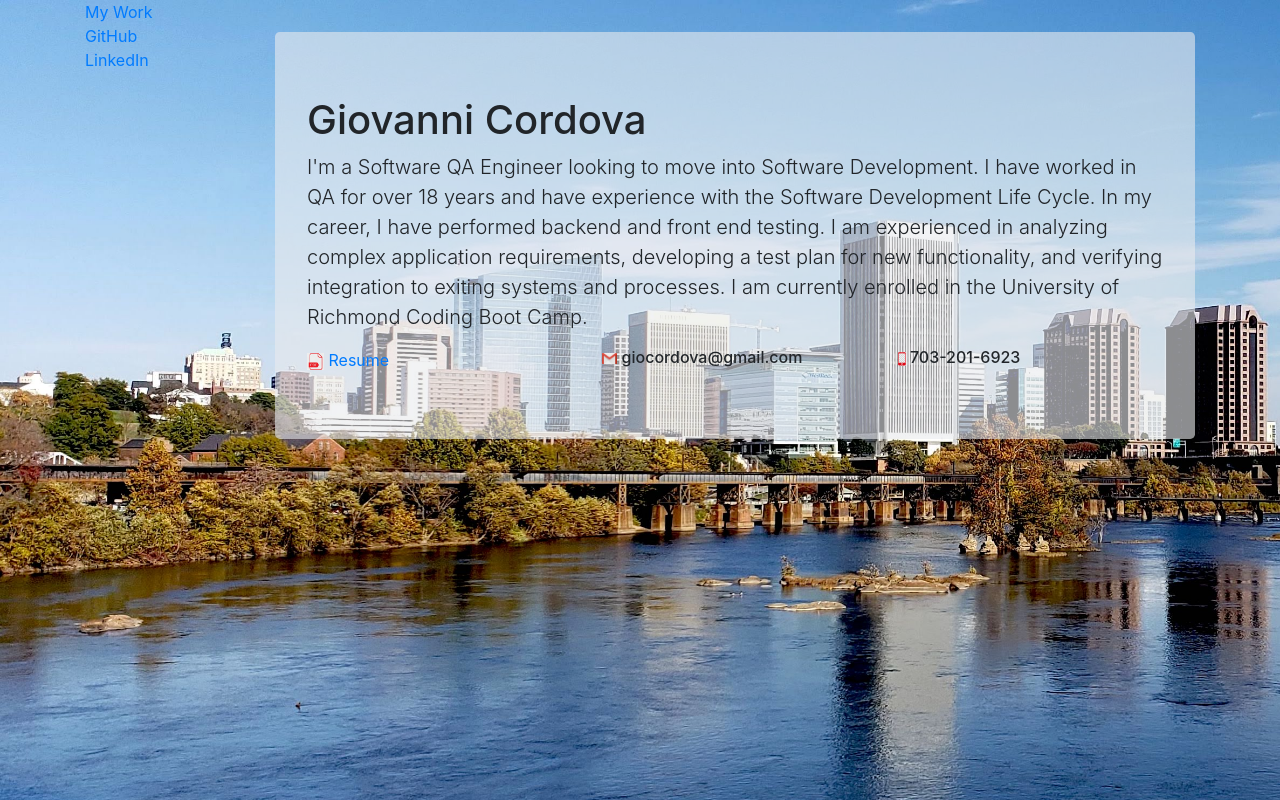
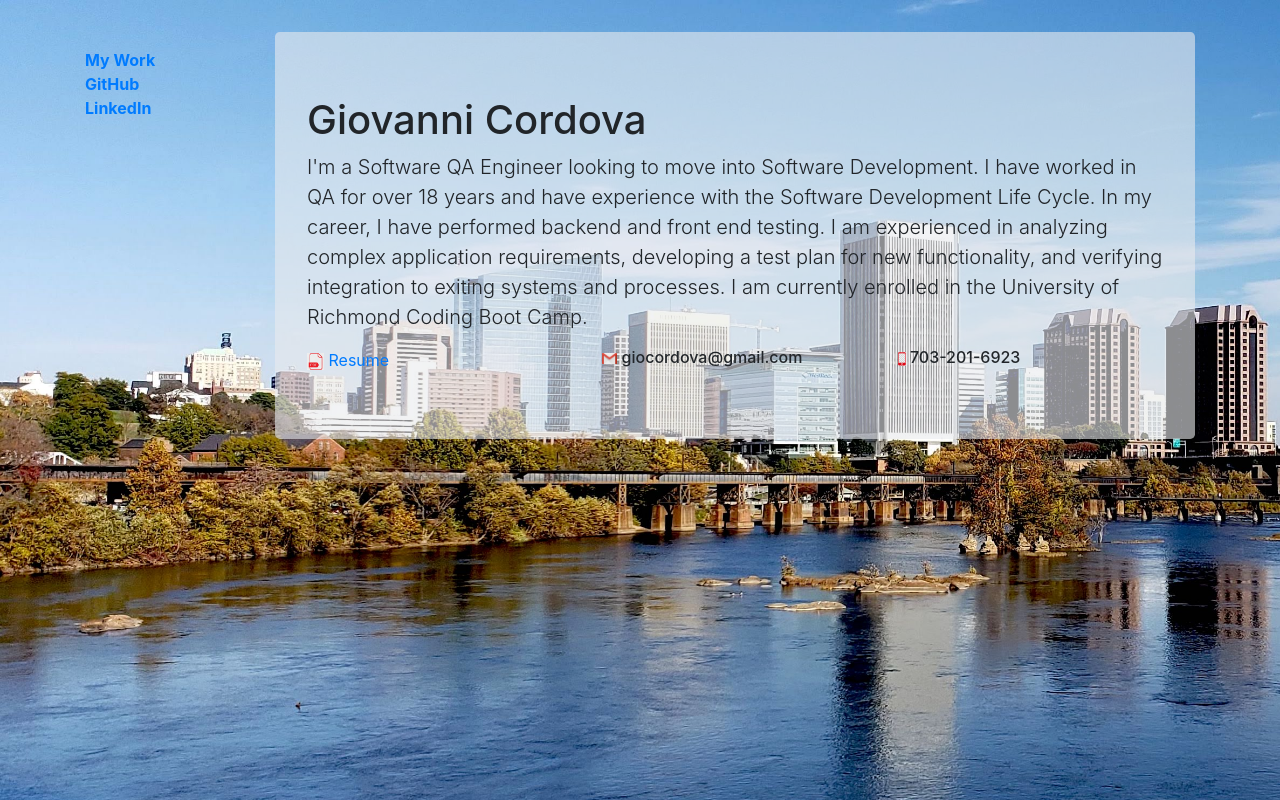
Before and after one commit to giocordova20/Giovanni-Cordova, a React (Create React App) app: page / in a window 1280 px wide. Built offline with nearby package versions, Linux system fonts and the light colour scheme.

Commit message:
finished styling of the About page nav

```diff
--- a/src/components/Col/index.js
+++ b/src/components/Col/index.js
@@ -3,8 +3,9 @@ import React from "react";
 function Col(props) {
     console.log("Col props: ", props)
   const size = props.size.split(" ").map(size => "col-" + size).join(" ");
+  const styling=props.style
 
-  return <div className={size}>{props.children}</div>;
+  return <div className={size} style={styling}>{props.children}</div>;
 }
 
 export default Col;
--- a/src/pages/About.js
+++ b/src/pages/About.js
@@ -20,7 +20,7 @@ function About (){
         <Container fluid>
             <Row>
                 {/* <Col md style={{marginLeft: "3rem", marginTop: "3rem", fontWeight:"bold" }}> */}
-                <Col size="md-2" style={{marginLeft: "3rem", marginTop: "3rem", fontWeight:"bold" }}>
+                <Col size="md-2" style={{marginTop: "3rem", fontWeight:"bold" }}>
                     <Navbar background={"rgb(233, 236, 239, .6)"} marginTop={"2rem"}/>
                 </Col>
                 {/* <Col md={10} > */}
```
Also changed, not shown: 1 other file (tests, documents, lock files or other folders).
